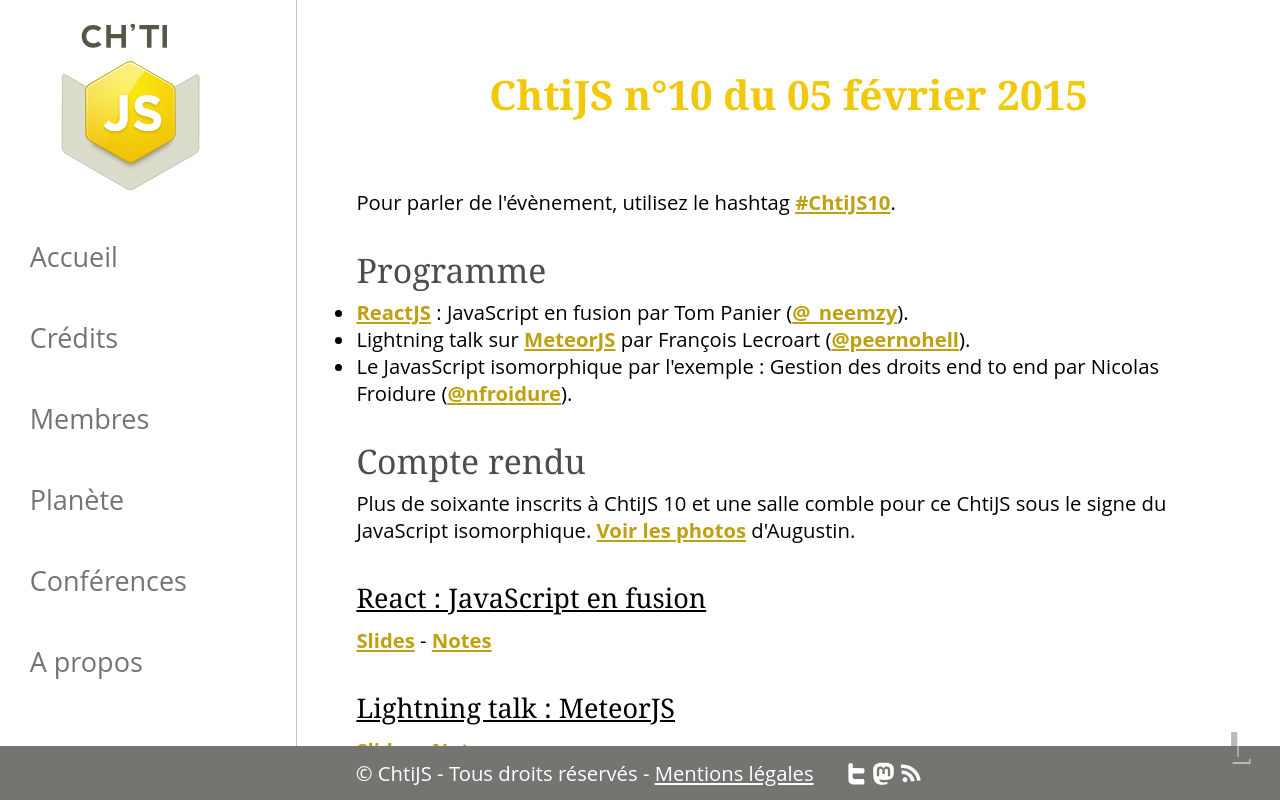
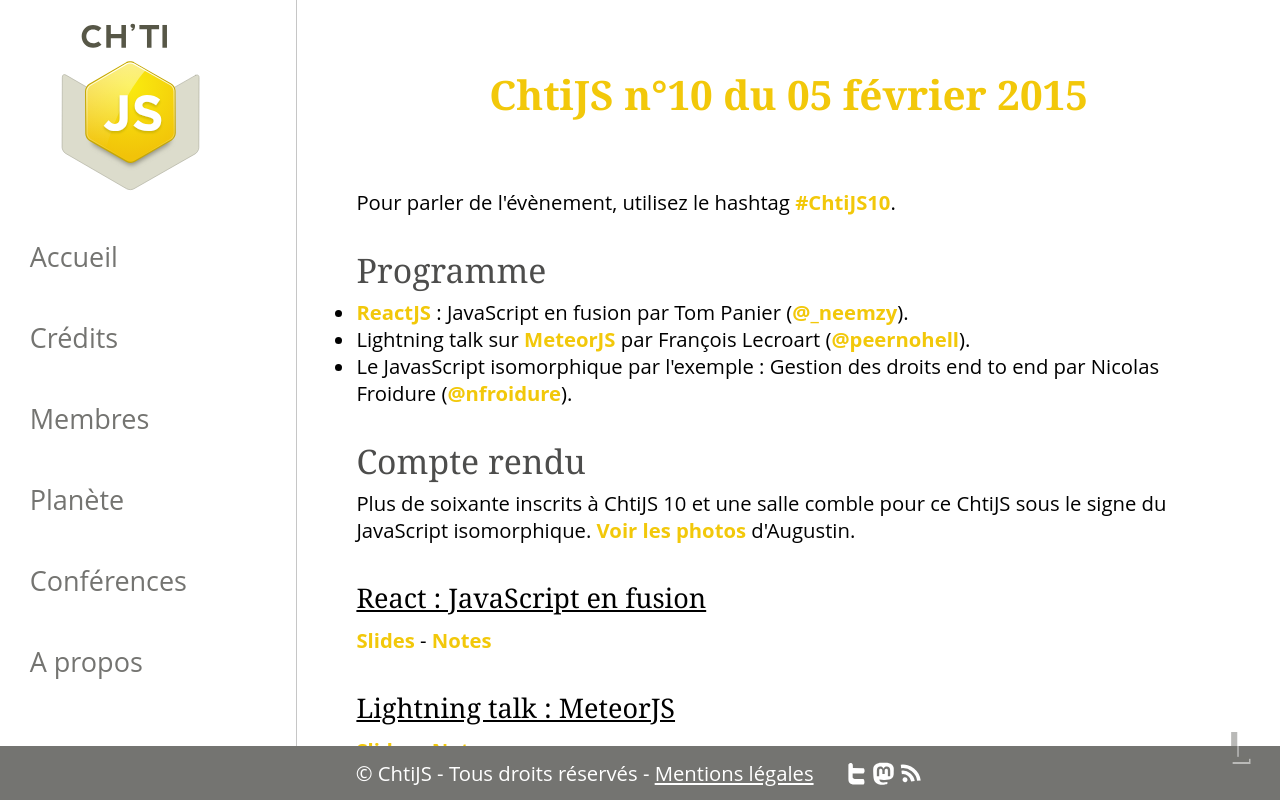
Before and after one commit to ChtiJS/chtijs.francejs.org, a Next.js app: page /conferences/chtijs-10 in a window 1280 px wide. Built offline with nearby package versions, Linux system fonts and the light colour scheme.

Commit message:
fix(links): Fixing accesibility score
Co-authored-by: Nicolas Froidure <nicolas.froidure@gmail.com>
Co-authored-by: Sterbenfr <sterben538@gmail.com>

```diff
--- a/src/components/a.module.scss
+++ b/src/components/a.module.scss
@@ -1,9 +1,9 @@
 .root,
 .root:visited {
-  color: var(--senary);
+  color: var(--primary);
+  transition: color 0.1s linear;
+  text-decoration: none;
   font-weight: bold;
-  transition: color 0.1s linear;
-  text-decoration: underline;
 }
 .root:hover,
 .root:focus {
```
